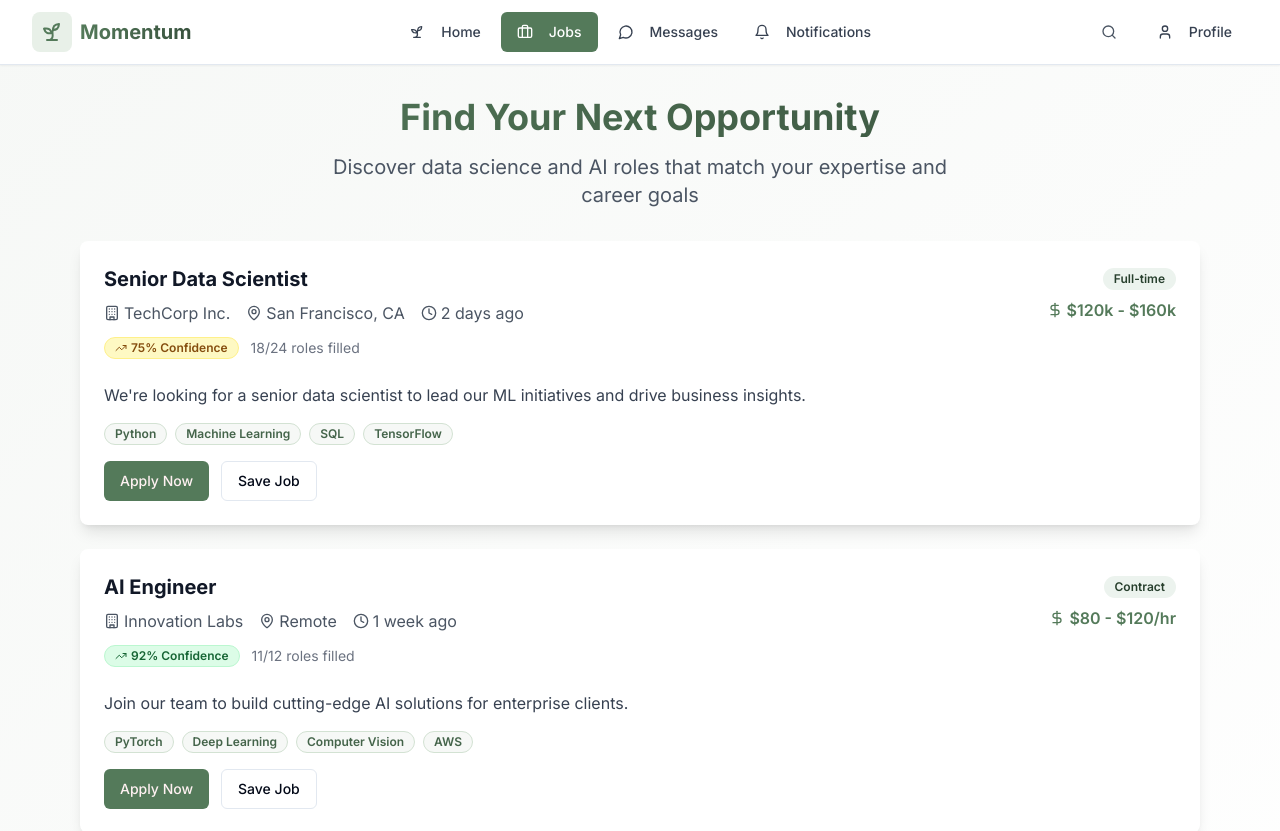
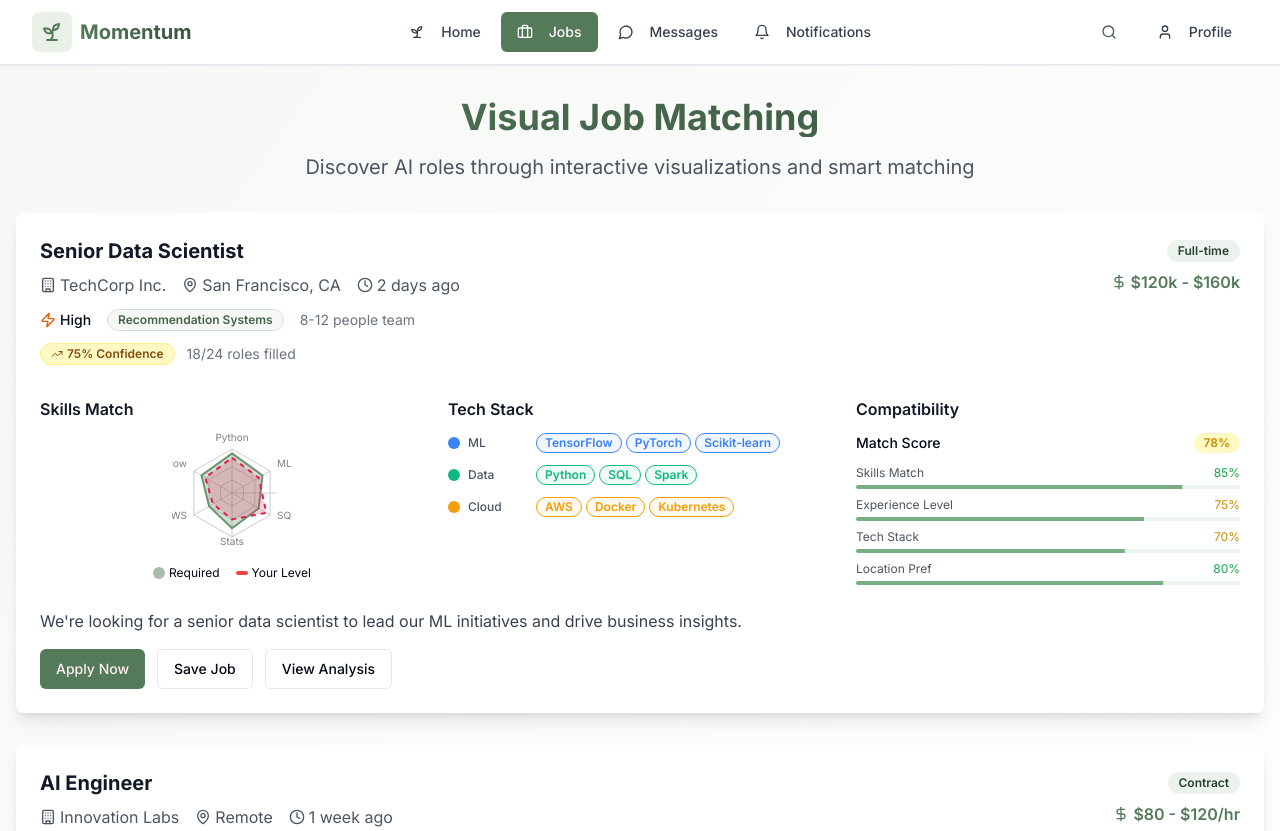
Before and after one commit to KeerthiNingegowda/momentum-grow-together-network, a React (Vite) app: page /jobs in a window 1280 px wide. Shown: the top 831 px of the page. Built offline with nearby package versions, Linux system fonts and the light colour scheme.

Commit message:
Refactor:
Implement visual job matching and filtering.

```diff
--- /dev/null
+++ b/src/components/jobs/MatchScore.tsx
@@ -0,0 +1,49 @@
+
+import { Progress } from "@/components/ui/progress";
+import { Badge } from "@/components/ui/badge";
+
+interface MatchScoreProps {
+  score: number;
+  factors: {
+    name: string;
+    score: number;
+    weight: number;
+  }[];
+}
+
+export const MatchScore = ({ score, factors }: MatchScoreProps) => {
+  const getScoreColor = (score: number) => {
+    if (score >= 80) return "text-green-600";
+    if (score >= 60) return "text-yellow-600";
+    return "text-red-600";
+  };
+
+  const getScoreBg = (score: number) => {
+    if (score >= 80) return "bg-green-100";
+    if (score >= 60) return "bg-yellow-100";
+    return "bg-red-100";
+  };
+
+  return (
+    <div className="space-y-3">
+      <div className="flex items-center justify-between">
+        <span className="text-sm font-medium">Match Score</span>
+        <Badge className={`${getScoreBg(score)} ${getScoreColor(score)} border-0`}>
+          {score}%
+        </Badge>
+      </div>
+
+      <div className="space-y-2">
+        {factors.map((factor, idx) => (
+          <div key={idx} className="space-y-1">
+            <div className="flex justify-between text-xs">
+              <span className="text-gray-600">{factor.name}</span>
+              <span className={getScoreColor(factor.score)}>{factor.score}%</span>
+            </div>
+            <Progress value={factor.score} className="h-1" />
+          </div>
+        ))}
+      </div>
+    </div>
+  );
+};
--- /dev/null
+++ b/src/components/jobs/SkillRadarChart.tsx
@@ -0,0 +1,40 @@
+
+import { Radar, RadarChart, PolarGrid, PolarAngleAxis, PolarRadiusAxis, ResponsiveContainer } from 'recharts';
+
+interface SkillRadarChartProps {
+  skills: { skill: string; required: number; userLevel?: number }[];
+  size?: number;
+}
+
+export const SkillRadarChart = ({ skills, size = 120 }: SkillRadarChartProps) => {
+  return (
+    <div style={{ width: size, height: size }}>
+      <ResponsiveContainer width="100%" height="100%">
+        <RadarChart data={skills}>
+          <PolarGrid />
+          <PolarAngleAxis dataKey="skill" tick={{ fontSize: 10 }} />
+          <PolarRadiusAxis domain={[0, 10]} tick={false} />
+          <Radar
+            name="Required"
+            dataKey="required"
+            stroke="#6b9370"
+            fill="#6b9370"
+            fillOpacity={0.3}
+            strokeWidth={2}
+          />
+          {skills.some(s => s.userLevel) && (
+            <Radar
+              name="Your Level"
+              dataKey="userLevel"
+              stroke="#e11d48"
+              fill="#e11d48"
+              fillOpacity={0.2}
+              strokeWidth={2}
+              strokeDasharray="5 5"
+            />
+          )}
+        </RadarChart>
+      </ResponsiveContainer>
+    </div>
+  );
+};
--- /dev/null
+++ b/src/components/jobs/TechStackVisualization.tsx
@@ -0,0 +1,44 @@
+
+import { Badge } from "@/components/ui/badge";
+
+interface TechStackVisualizationProps {
+  techStack: {
+    category: string;
+    technologies: string[];
+    color: string;
+  }[];
+}
+
+export const TechStackVisualization = ({ techStack }: TechStackVisualizationProps) => {
+  return (
+    <div className="space-y-3">
+      {techStack.map((category, idx) => (
+        <div key={idx} className="flex items-center gap-2">
+          <div
+            className="w-3 h-3 rounded-full flex-shrink-0"
+            style={{ backgroundColor: category.color }}
+          />
+          <span className="text-xs font-medium text-gray-600 min-w-[60px]">
+            {category.category}
+          </span>
+          <div className="flex flex-wrap gap-1">
+            {category.technologies.map((tech, techIdx) => (
+              <Badge
+                key={techIdx}
+                variant="outline"
+                className="text-xs py-0 px-2 h-5"
+                style={{
+                  borderColor: category.color,
+                  color: category.color,
+                  backgroundColor: `${category.color}10`
+                }}
+              >
+                {tech}
+              </Badge>
+            ))}
+          </div>
+        </div>
+      ))}
+    </div>
+  );
+};
--- a/src/components/ui/progress.tsx
+++ b/src/components/ui/progress.tsx
@@ -1,3 +1,4 @@
+
 import * as React from "react"
 import * as ProgressPrimitive from "@radix-ui/react-progress"
 
--- a/src/pages/Jobs.tsx
+++ b/src/pages/Jobs.tsx
@@ -1,9 +1,13 @@
+
 import Navigation from "@/components/Navigation";
 import { Button } from "@/components/ui/button";
 import { Card, CardContent, CardHeader } from "@/components/ui/card";
 import { Badge } from "@/components/ui/badge";
 import { Tooltip, TooltipContent, TooltipProvider, TooltipTrigger } from "@/components/ui/tooltip";
-import { MapPin, Clock, DollarSign, Building, TrendingUp } from "lucide-react";
+import { MapPin, Clock, DollarSign, Building, TrendingUp, Zap, Brain, Code } from "lucide-react";
+import { SkillRadarChart } from "@/components/jobs/SkillRadarChart";
+import { TechStackVisualization } from "@/components/jobs/TechStackVisualization";
+import { MatchScore } from "@/components/jobs/MatchScore";
 
 const Jobs = () => {
   const jobListings = [
@@ -16,7 +20,31 @@ const Jobs = () => {
       salary: "$120k - $160k",
       posted: "2 days ago",
       description: "We're looking for a senior data scientist to lead our ML initiatives and drive business insights.",
-      skills: ["Python", "Machine Learning", "SQL", "TensorFlow"],
+      complexity: "High",
+      problemType: "Recommendation Systems",
+      teamSize: "8-12 people",
+      skillsRadar: [
+        { skill: "Python", required: 9, userLevel: 8 },
+        { skill: "ML", required: 8, userLevel: 7 },
+        { skill: "SQL", required: 7, userLevel: 9 },
+        { skill: "Stats", required: 8, userLevel: 6 },
+        { skill: "AWS", required: 6, userLevel: 5 },
+        { skill: "TensorFlow", required: 8, userLevel: 7 }
+      ],
+      techStack: [
+        { category: "ML", technologies: ["TensorFlow", "PyTorch", "Scikit-learn"], color: "#3b82f6" },
+        { category: "Data", technologies: ["Python", "SQL", "Spark"], color: "#10b981" },
+        { category: "Cloud", technologies: ["AWS", "Docker", "Kubernetes"], color: "#f59e0b" }
+      ],
+      matchScore: {
+        score: 78,
+        factors: [
+          { name: "Skills Match", score: 85, weight: 40 },
+          { name: "Experience Level", score: 75, weight: 30 },
+          { name: "Tech Stack", score: 70, weight: 20 },
+          { name: "Location Pref", score: 80, weight: 10 }
+        ]
+      },
       companyStats: {
         totalPosted: 24,
         totalFilled: 18,
@@ -32,7 +60,31 @@ const Jobs = () => {
       salary: "$80 - $120/hr",
       posted: "1 week ago",
       description: "Join our team to build cutting-edge AI solutions for enterprise clients.",
-      skills: ["PyTorch", "Deep Learning", "Computer Vision", "AWS"],
+      complexity: "Very High",
+      problemType: "Computer Vision",
+      teamSize: "4-6 people",
+      skillsRadar: [
+        { skill: "Python", required: 9, userLevel: 8 },
+        { skill: "CV", required: 9, userLevel: 6 },
+        { skill: "PyTorch", required: 8, userLevel: 7 },
+        { skill: "MLOps", required: 7, userLevel: 5 },
+        { skill: "Research", required: 8, userLevel: 7 },
+        { skill: "GPU", required: 7, userLevel: 6 }
+      ],
+      techStack: [
+        { category: "AI", technologies: ["PyTorch", "OpenCV", "Transformers"], color: "#8b5cf6" },
+        { category: "Backend", technologies: ["FastAPI", "Docker", "Redis"], color: "#ef4444" },
+        { category: "Cloud", technologies: ["GCP", "TPU", "Vertex AI"], color: "#f59e0b" }
+      ],
+      matchScore: {
+        score: 65,
+        factors: [
+          { name: "Skills Match", score: 70, weight: 40 },
+          { name: "Experience Level", score: 60, weight: 30 },
+          { name: "Tech Stack", score: 75, weight: 20 },
+          { name: "Location Pref", score: 90, weight: 10 }
+        ]
+      },
       companyStats: {
         totalPosted: 12,
         totalFilled: 11,
@@ -48,7 +100,31 @@ const Jobs = () => {
       salary: "$100k - $140k",
       posted: "3 days ago",
       description: "Lead a team of data analysts and drive strategic decision-making through data insights.",
-      skills: ["SQL", "Tableau", "Python", "Leadership"],
+      complexity: "Medium",
+      problemType: "Business Analytics",
+      teamSize: "12-15 people",
+      skillsRadar: [
+        { skill: "SQL", required: 9, userLevel: 9 },
+        { skill: "Tableau", required: 8, userLevel: 7 },
+        { skill: "Python", required: 6, userLevel: 8 },
+        { skill: "Leadership", required: 9, userLevel: 5 },
+        { skill: "Statistics", required: 7, userLevel: 6 },
+        { skill: "Strategy", required: 8, userLevel: 6 }
+      ],
+      techStack: [
+        { category: "BI", technologies: ["Tableau", "PowerBI", "Looker"], color: "#06b6d4" },
+        { category: "Data", technologies: ["SQL", "Python", "dbt"], color: "#10b981" },
+        { category: "Platform", technologies: ["Snowflake", "Airflow", "Git"], color: "#6366f1" }
+      ],
+      matchScore: {
+        score: 82,
+        factors: [
+          { name: "Skills Match", score: 75, weight: 40 },
+          { name: "Experience Level", score: 90, weight: 30 },
+          { name: "Tech Stack", score: 85, weight: 20 },
+          { name: "Location Pref", score: 70, weight: 10 }
+        ]
+      },
       companyStats: {
         totalPosted: 8,
         totalFilled: 4,
@@ -56,6 +132,15 @@ const Jobs = () => {
       }
     }
   ];
+
+  const getComplexityIcon = (complexity: string) => {
+    switch (complexity) {
+      case "Very High": return <Brain className="h-4 w-4 text-purple-600" />;
+      case "High": return <Zap className="h-4 w-4 text-orange-600" />;
+      case "Medium": return <Code className="h-4 w-4 text-blue-600" />;
+      default: return <Code className="h-4 w-4 text-gray-600" />;
+    }
+  };
 
   const getConfidenceColor = (score: number) => {
     if (score >= 80) return "text-green-600";
@@ -74,22 +159,22 @@ const Jobs = () => {
       <div className="min-h-screen bg-gradient-to-br from-momentum-50 to-white">
         <Navigation />
 
-        <div className="max-w-6xl mx-auto px-4 py-8">
+        <div className="max-w-7xl mx-auto px-4 py-8">
           <div className="text-center mb-8">
             <h1 className="text-4xl font-bold gradient-text mb-4">
-              Find Your Next Opportunity
+              Visual Job Matching
             </h1>
             <p className="text-xl text-gray-600 max-w-2xl mx-auto">
-              Discover data science and AI roles that match your expertise and career goals
+              Discover AI roles through interactive visualizations and smart matching
             </p>
           </div>
 
-          <div className="grid gap-6">
+          <div className="grid gap-8">
             {jobListings.map((job) => (
-              <Card key={job.id} className="shadow-lg border-0 hover:shadow-xl transition-shadow">
-                <CardHeader>
-                  <div className="flex justify-between items-start">
-                    <div>
+              <Card key={job.id} className="shadow-lg border-0 hover:shadow-xl transition-shadow overflow-hidden">
+                <CardHeader className="pb-4">
+                  <div className="flex justify-between items-start mb-4">
+                    <div className="flex-1">
                       <h3 className="text-xl font-bold text-gray-900 mb-2">{job.title}</h3>
                       <div className="flex items-center space-x-4 text-gray-600 mb-3">
                         <div className="flex items-center">
@@ -105,6 +190,18 @@ const Jobs = () => {
                           {job.posted}
                         </div>
                       </div>
+
+                      <div className="flex items-center space-x-4 mb-3">
+                        <div className="flex items-center space-x-1">
+                          {getComplexityIcon(job.complexity)}
+                          <span className="text-sm font-medium">{job.complexity}</span>
+                        </div>
+                        <Badge variant="outline" className="bg-momentum-50 text-momentum-700 border-momentum-200">
+                          {job.problemType}
+                        </Badge>
+                        <span className="text-sm text-gray-500">{job.teamSize} team</span>
+                      </div>
+
                       <div className="flex items-center space-x-3">
                         <Tooltip>
                           <TooltipTrigger asChild>
@@ -122,6 +219,7 @@ const Jobs = () => {
                         </span>
                       </div>
                     </div>
+
                     <div className="text-right">
                       <Badge variant="secondary" className="mb-2">
                         {job.type}
@@ -133,21 +231,51 @@ const Jobs = () => {
                     </div>
                   </div>
                 </CardHeader>
-                <CardContent>
+
+                <CardContent className="pt-0">
+                  <div className="grid grid-cols-1 lg:grid-cols-3 gap-6 mb-6">
+                    {/* Skills Radar */}
+                    <div className="space-y-3">
+                      <h4 className="font-semibold text-gray-900">Skills Match</h4>
+                      <div className="flex justify-center">
+                        <SkillRadarChart skills={job.skillsRadar} />
+                      </div>
+                      <div className="flex justify-center space-x-4 text-xs">
+                        <div className="flex items-center space-x-1">
+                          <div className="w-3 h-3 bg-momentum-600 rounded-full opacity-50"></div>
+                          <span>Required</span>
+                        </div>
+                        <div className="flex items-center space-x-1">
+                          <div className="w-3 h-1 bg-red-500 rounded-full"></div>
+                          <span>Your Level</span>
+                        </div>
+                      </div>
+                    </div>
+
+                    {/* Tech Stack */}
+                    <div className="space-y-3">
+                      <h4 className="font-semibold text-gray-900">Tech Stack</h4>
+                      <TechStackVisualization techStack={job.techStack} />
+                    </div>
+
+                    {/* Match Score */}
+                    <div className="space-y-3">
+                      <h4 className="font-semibold text-gray-900">Compatibility</h4>
+                      <MatchScore score={job.matchScore.score} factors={job.matchScore.factors} />
+                    </div>
+                  </div>
+
                   <p className="text-gray-700 mb-4">{job.description}</p>
-                  <div className="flex flex-wrap gap-2 mb-4">
-                    {job.skills.map((skill, index) => (
-                      <Badge key={index} variant="outline" className="bg-momentum-50 text-momentum-700 border-momentum-200">
-                        {skill}
-                      </Badge>
-                    ))}
-                  </div>
+
                   <div className="flex gap-3">
                     <Button className="bg-momentum-600 hover:bg-momentum-700">
                       Apply Now
                     </Button>
                     <Button variant="outline">
                       Save Job
+                    </Button>
+                    <Button variant="outline">
+                      View Analysis
                     </Button>
                   </div>
                 </CardContent>
```
